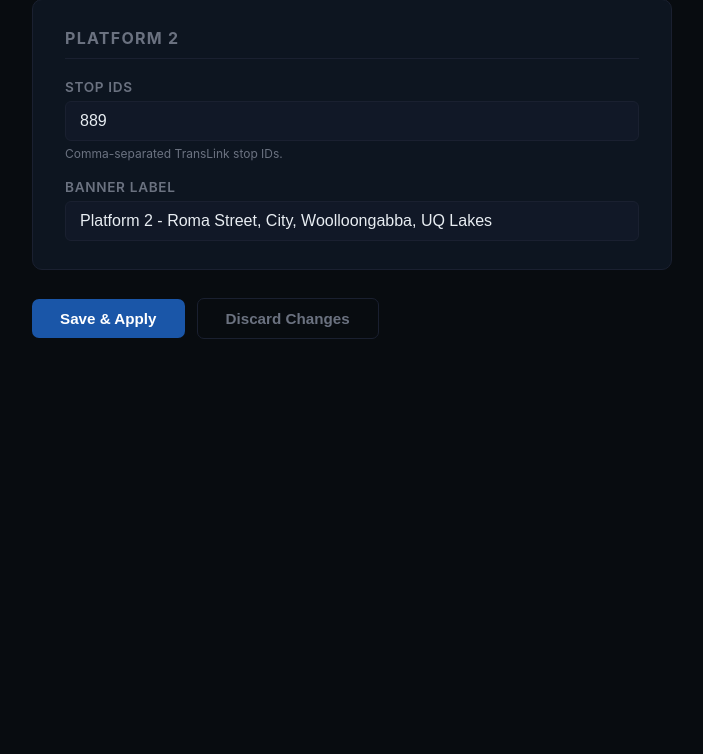
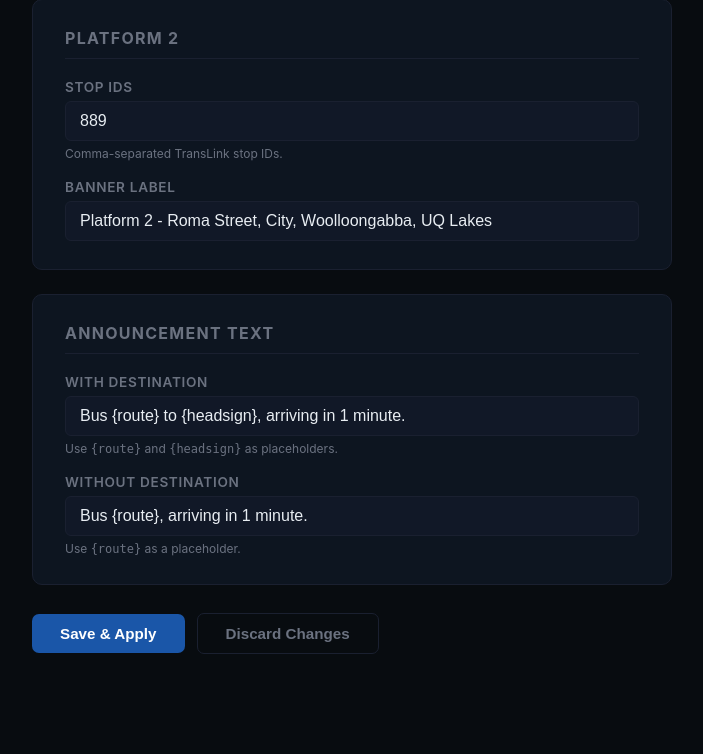
Before and after one commit to rea-sna/itd102-project, a Flask app: page /settings in a window 1280 px wide. Shown: the part 613-1367 px from the top of the page, without its empty margins (288-991 px from the left). Before the commit the page ends 952 px from the top, so only its background shows below. Run offline with Flask 3, Linux system fonts and the light colour scheme.

Commit message:
announce template

```diff
--- a/app.py
+++ b/app.py
@@ -38,6 +38,8 @@ _runtime = {
     "p2_stops": sorted(PLATFORM_2_STOP_IDS),
     "p1_label": PLATFORM_1_LABEL,
     "p2_label": PLATFORM_2_LABEL,
+    "announce_template":             "Bus {route} to {headsign}, arriving in 1 minute.",
+    "announce_template_no_headsign": "Bus {route}, arriving in 1 minute.",
 }
 
 def _load_settings():
@@ -222,10 +224,13 @@ def _play_file(path: str, volume: float):
 
 
 def _do_announce(route: str, headsign: str):
-    if headsign:
-        speech_text = f"Bus {route} to {headsign}, arriving in 1 minute."
-    else:
-        speech_text = f"Bus {route}, arriving in 1 minute."
+    try:
+        if headsign:
+            speech_text = _runtime["announce_template"].format(route=route, headsign=headsign)
+        else:
+            speech_text = _runtime["announce_template_no_headsign"].format(route=route)
+    except KeyError:
+        speech_text = f"Bus {route} arriving in 1 minute."
 
     # 1. チャイム
     _play_file(_SOUND_FILE, CHIME_VOLUME)
@@ -307,6 +312,14 @@ def api_settings_post():
         stops = [s.strip() for s in str(data["p2_stops"]).split(",") if s.strip()]
         if stops:
             _runtime["p2_stops"] = stops
+    if "announce_template" in data:
+        v = str(data["announce_template"]).strip()
+        if v:
+            _runtime["announce_template"] = v
+    if "announce_template_no_headsign" in data:
+        v = str(data["announce_template_no_headsign"]).strip()
+        if v:
+            _runtime["announce_template_no_headsign"] = v
 
     _save_settings()
     _cache["fetched_at"] = 0  # force refresh on next /api/departures call
--- a/templates/settings.html
+++ b/templates/settings.html
@@ -208,6 +208,20 @@
     </div>
   </div>
 
+  <div class="card">
+    <div class="card-title">Announcement Text</div>
+    <div class="field">
+      <label for="announce-template">With Destination</label>
+      <input type="text" id="announce-template" placeholder="Bus {route} to {headsign}, arriving in 1 minute.">
+      <div class="hint">Use <code>{route}</code> and <code>{headsign}</code> as placeholders.</div>
+    </div>
+    <div class="field">
+      <label for="announce-template-no-headsign">Without Destination</label>
+      <input type="text" id="announce-template-no-headsign" placeholder="Bus {route}, arriving in 1 minute.">
+      <div class="hint">Use <code>{route}</code> as a placeholder.</div>
+    </div>
+  </div>
+
   <div class="btn-row">
     <button class="btn-save" onclick="saveSettings()">Save &amp; Apply</button>
     <button class="btn-reset" onclick="loadSettings()">Discard Changes</button>
@@ -228,6 +242,8 @@
       document.getElementById('p1-label').value  = s.p1_label  || '';
       document.getElementById('p2-stops').value  = (s.p2_stops || []).join(', ');
       document.getElementById('p2-label').value  = s.p2_label  || '';
+      document.getElementById('announce-template').value             = s.announce_template             || '';
+      document.getElementById('announce-template-no-headsign').value = s.announce_template_no_headsign || '';
 
       setStatus('', '');
     } catch (e) {
@@ -242,6 +258,8 @@
       p1_label: document.getElementById('p1-label').value.trim(),
       p2_stops: document.getElementById('p2-stops').value.trim(),
       p2_label: document.getElementById('p2-label').value.trim(),
+      announce_template:             document.getElementById('announce-template').value.trim(),
+      announce_template_no_headsign: document.getElementById('announce-template-no-headsign').value.trim(),
     };
 
     try {
```
